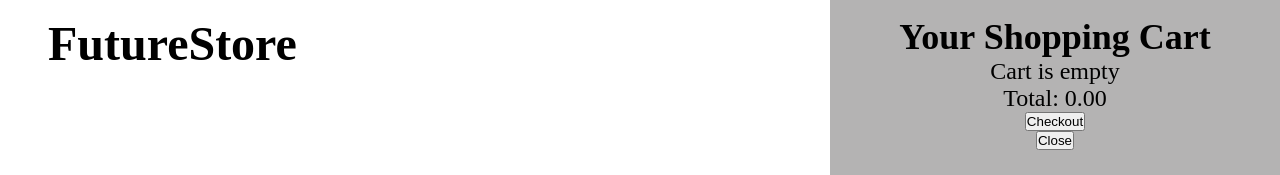
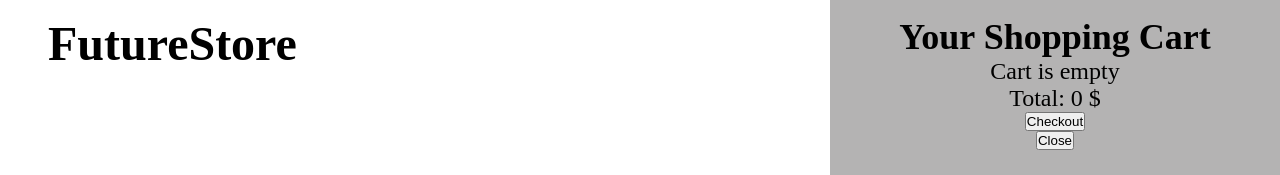
Before and after one commit to Abdelkrim-Saouchi/Shopping-Cart, a React (Create React App) app: page /fetch-error in a window 1280 px wide. Both pictures are taken after a click on the element 1217 px from the left and 43 px from the top of the page. Shown: the top 175 px of the page. Built offline with nearby package versions, Linux system fonts and the light colour scheme.

Commit message:
Refactor productsNumber funtionality to fix bugs

```diff
--- a/src/App.js
+++ b/src/App.js
@@ -1,4 +1,4 @@
-import { useState } from 'react';
+import { useEffect, useState } from 'react';
 import './App.css';
 import Footer from './footer/Footer';
 import Header from './header/Header';
@@ -11,17 +11,14 @@ import { Routes, Route } from 'react-router-dom';
 import Cart from './main/Cart';
 
 function App() {
-  const [productsNumber, setProductsNumber] = useState(0);
   const [showed, setShowed] = useState(false);
   const [cartList, setCartList] = useState([]);
+  const [productsNumber, setProductsNumber] = useState(0);
+  const [total, setTotal] = useState(0);
 
-  const incrementProductsNumber = () => setProductsNumber(productsNumber + 1);
-
-  const decrementProductsNumber = () => {
-    if (productsNumber > 0) {
-      setProductsNumber(productsNumber - 1);
-    }
-  };
+  useEffect(() => {
+    setProductsNumber(cartList.length);
+  }, [cartList, productsNumber]);
 
   const toggleCart = () => {
     setShowed(!showed);
@@ -36,6 +33,15 @@ function App() {
     setCartList(newCartList);
   };
 
+  const calculateTotal = () => {
+    const prices = cartList.map((item) => item.price * item.quantity);
+    if (prices.length < 1) return setTotal(0);
+    const sum = prices.reduce(
+      (accumulator, currentValue) => accumulator + currentValue
+    );
+    setTotal(sum);
+  };
+
   return (
     <div className="App">
       <Header productsNumber={productsNumber} toggleCart={toggleCart} />
@@ -45,8 +51,6 @@ function App() {
           path="/products"
           element={
             <Products
-              incrementProductsNumber={incrementProductsNumber}
-              decrementProductsNumber={decrementProductsNumber}
               addProductToCart={addProductToCart}
               deleteProductFromCart={deleteProductFromCart}
             />
@@ -61,6 +65,8 @@ function App() {
           toggleCart={toggleCart}
           cartList={cartList}
           deleteProductFromCart={deleteProductFromCart}
+          total={total}
+          calculateTotal={calculateTotal}
         />
       )}
       <Footer />
--- a/src/main/Card.jsx
+++ b/src/main/Card.jsx
@@ -5,8 +5,6 @@ const Card = ({
   imgSrc,
   productName,
   price,
-  incrementProductsNumber,
-  decrementProductsNumber,
   addProductToCart,
   deleteProductFromCart,
 }) => {
@@ -54,11 +52,9 @@ const Card = ({
           onClick={() => {
             if (added) {
               setAdded(false);
-              decrementProductsNumber();
               deleteProductFromCart(id);
             } else {
               setAdded(true);
-              incrementProductsNumber();
               addProductToCart(id, productName, imgSrc, price, quantity);
             }
           }}
@@ -70,7 +66,6 @@ const Card = ({
           onClick={() => {
             if (added) {
               setAdded(false);
-              decrementProductsNumber();
               deleteProductFromCart(id);
             }
           }}
--- a/src/main/Cart.jsx
+++ b/src/main/Cart.jsx
@@ -1,4 +1,16 @@
-const Cart = ({ toggleCart, cartList, deleteProductFromCart }) => {
+import { useEffect } from 'react';
+
+const Cart = ({
+  toggleCart,
+  cartList,
+  deleteProductFromCart,
+  total,
+  calculateTotal,
+}) => {
+  useEffect(() => {
+    calculateTotal();
+  }, [cartList, total]);
+
   const shoppingList = cartList.map((item) => {
     return (
       <li key={item.id}>
@@ -6,12 +18,14 @@ const Cart = ({ toggleCart, cartList, deleteProductFromCart }) => {
         <img src={item.img} alt="product img" />
         <div className="text">
           <p>{item.name}</p>
-          <p>{item.price}$</p>
+          <p>{item.price} $</p>
           <p>Q: {item.quantity}</p>
         </div>
       </li>
     );
   });
+
+  console.log('total:', total);
 
   return (
     <div className="shopping-cart">
@@ -22,7 +36,7 @@ const Cart = ({ toggleCart, cartList, deleteProductFromCart }) => {
         <p>Cart is empty</p>
       )}
 
-      <p>Total: 0.00</p>
+      <p>Total: {total} $</p>
       <button>Checkout</button>
       <button onClick={toggleCart}>Close</button>
     </div>
--- a/src/main/Products.jsx
+++ b/src/main/Products.jsx
@@ -2,12 +2,7 @@ import { useEffect, useState } from 'react';
 import Card from './Card';
 import { useNavigate } from 'react-router-dom';
 
-const Products = ({
-  incrementProductsNumber,
-  decrementProductsNumber,
-  addProductToCart,
-  deleteProductFromCart,
-}) => {
+const Products = ({ addProductToCart, deleteProductFromCart }) => {
   const [products, setProducts] = useState([]);
   const navigate = useNavigate();
 
@@ -34,8 +29,6 @@ const Products = ({
             imgSrc={product.images[0]}
             productName={product.title}
             price={product.price}
-            incrementProductsNumber={incrementProductsNumber}
-            decrementProductsNumber={decrementProductsNumber}
             addProductToCart={addProductToCart}
             deleteProductFromCart={deleteProductFromCart}
           />
```
